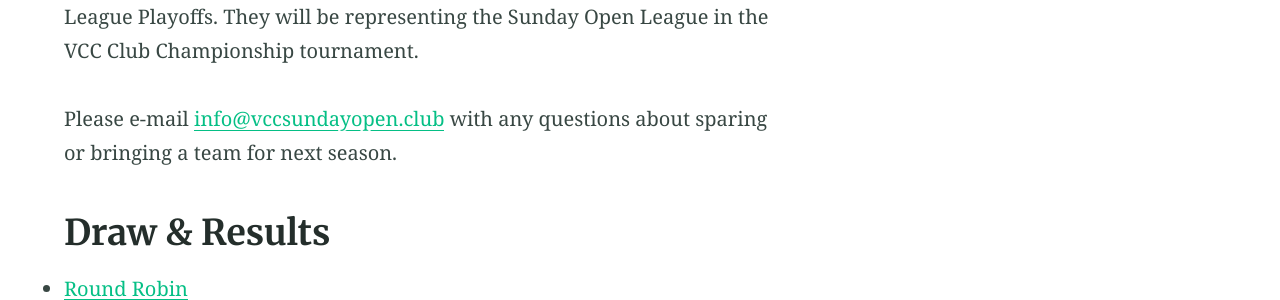
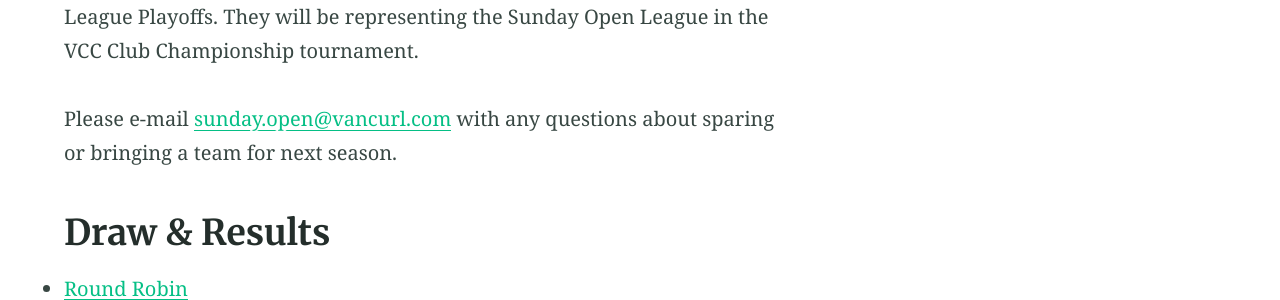
Before and after one commit to adsgray/testsite, a Jekyll site: the page built from index.md, in a window 1280 px wide. Shown: the part 800-1100 px from the top of the page. Built offline with Jekyll 4.4.1, drawn with Linux system fonts in a browser that asks for light colours.

Commit message:
Update index.md

```diff
--- a/index.md
+++ b/index.md
@@ -13,7 +13,7 @@ aside: true
 ## 2021 - 2022 Season
 The season is complete! Congratulations to Team Brown for winning the League Playoffs. They will be representing the Sunday Open League in the VCC Club Championship tournament.
 
-Please e-mail [info@vccsundayopen.club](mailto:info@vccsundayopen.club) with any questions about sparing or bringing a team for next season.
+Please e-mail [sunday.open@vancurl.com](mailto:sunday.open@vancurl.com) with any questions about sparing or bringing a team for next season.
 
 ## Draw & Results
 * [Round Robin](assets/SundayOpenRR.pdf)
```
